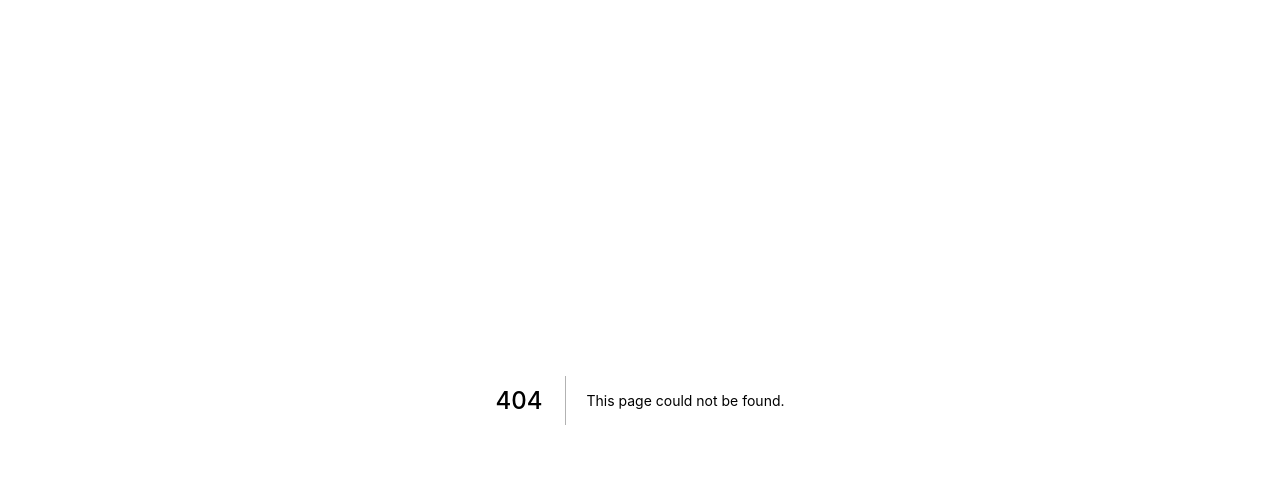
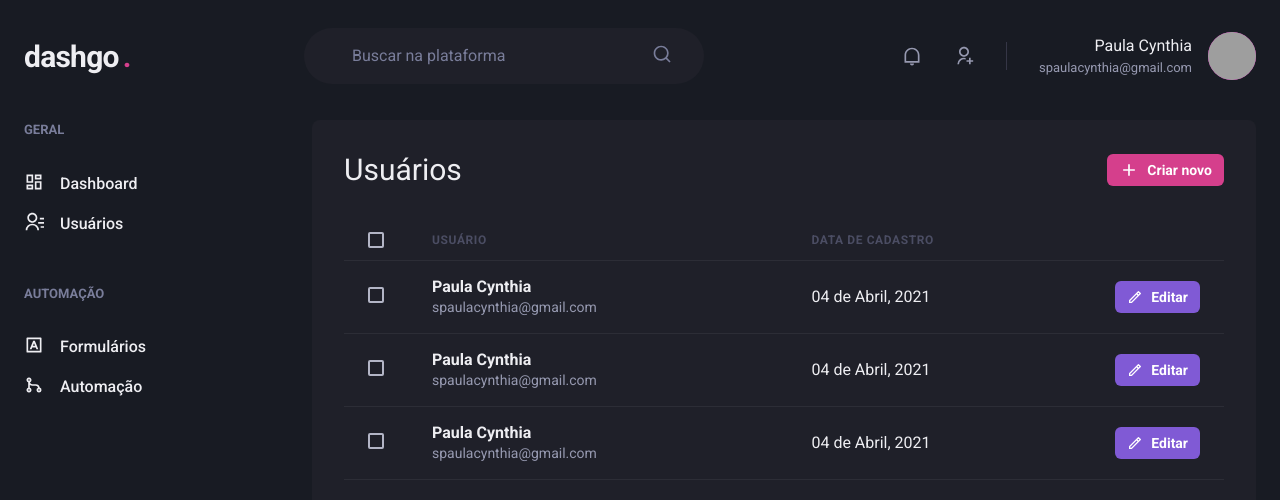
Before and after one commit to paulacynthia/reactjs, a Next.js app: page /users in a window 1280 px wide. Before the commit this address had no page. Shown: the top 500 px of the page. Built offline with nearby package versions, Linux system fonts and the light colour scheme; grey boxes are pictures that could not be loaded.

Commit message:
page: User list

```diff
--- /dev/null
+++ b/src/pages/users/index.tsx
@@ -0,0 +1,142 @@
+import {
+  Box,
+  Button,
+  Checkbox,
+  Flex,
+  Heading,
+  Icon,
+  Table,
+  Tbody,
+  Td,
+  Th,
+  Thead,
+  Tr,
+  Text,
+} from "@chakra-ui/react";
+import { RiAddLine, RiPencilLine } from "react-icons/ri";
+
+import { Header } from "../../components/Header";
+import { Sidebar } from "../../components/Sidebar";
+
+export default function UserList() {
+  return (
+    <Box>
+      <Header />
+      <Flex w="100%" my="6" maxWidth={1480} mx="auto" px="6">
+        <Sidebar />
+        <Box flex="1" borderRadius={8} bg="gray.800" p="8">
+          <Flex mb="8" justify="space-between" align="center">
+            <Heading size="lg" fontWeight="normal">
+              Usuários
+            </Heading>
+
+            <Button
+              as="a"
+              size="sm"
+              fontSize="sm"
+              colorScheme="pink"
+              leftIcon={<Icon as={RiAddLine} fontSize="20" />}
+            >
+              Criar novo
+            </Button>
+          </Flex>
+
+          <Table colorScheme="whiteAlpha">
+            <Thead>
+              <Tr>
+                <Th px="6" color="gray.300" width="8">
+                  <Checkbox colorScheme="pink"></Checkbox>
+                </Th>
+                <Th>Usuário</Th>
+                <Th>Data de cadastro</Th>
+                <Th width="8"></Th>
+              </Tr>
+            </Thead>
+            <Tbody>
+              <Tr>
+                <Td px="6">
+                  <Checkbox colorScheme="pink"></Checkbox>
+                </Td>
+                <Td>
+                  <Box>
+                    <Text fontWeight="bold">Paula Cynthia</Text>
+                    <Text fontSize="sm" color="gray.300">
+                      spaulacynthia@gmail.com
+                    </Text>
+                  </Box>
+                </Td>
+                <Td>04 de Abril, 2021</Td>
+                <Td>
+                  <Button
+                    as="a"
+                    size="sm"
+                    fontSize="sm"
+                    colorScheme="purple"
+                    leftIcon={<Icon as={RiPencilLine} fontSize="16" />}
+                  >
+                    {" "}
+                    Editar
+                  </Button>
+                </Td>
+              </Tr>
+
+              <Tr>
+                <Td px="6">
+                  <Checkbox colorScheme="pink"></Checkbox>
+                </Td>
+                <Td>
+                  <Box>
+                    <Text fontWeight="bold">Paula Cynthia</Text>
+                    <Text fontSize="sm" color="gray.300">
+                      spaulacynthia@gmail.com
+                    </Text>
+                  </Box>
+                </Td>
+                <Td>04 de Abril, 2021</Td>
+                <Td>
+                  <Button
+                    as="a"
+                    size="sm"
+                    fontSize="sm"
+                    colorScheme="purple"
+                    leftIcon={<Icon as={RiPencilLine} fontSize="16" />}
+                  >
+                    {" "}
+                    Editar
+                  </Button>
+                </Td>
+              </Tr>
+
+              <Tr>
+                <Td px="6">
+                  <Checkbox colorScheme="pink"></Checkbox>
+                </Td>
+                <Td>
+                  <Box>
+                    <Text fontWeight="bold">Paula Cynthia</Text>
+                    <Text fontSize="sm" color="gray.300">
+                      spaulacynthia@gmail.com
+                    </Text>
+                  </Box>
+                </Td>
+                <Td>04 de Abril, 2021</Td>
+                <Td>
+                  <Button
+                    as="a"
+                    size="sm"
+                    fontSize="sm"
+                    colorScheme="purple"
+                    leftIcon={<Icon as={RiPencilLine} fontSize="16" />}
+                  >
+                    {" "}
+                    Editar
+                  </Button>
+                </Td>
+              </Tr>
+            </Tbody>
+          </Table>
+        </Box>
+      </Flex>
+    </Box>
+  );
+}
```
